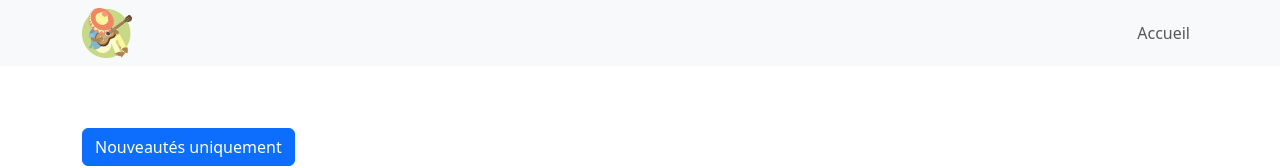
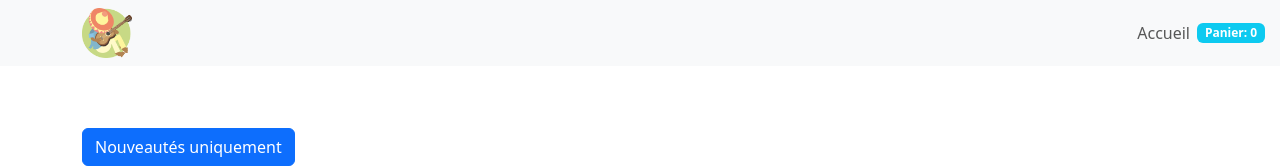
Before and after one commit to GuillardPierre/cloud_react, a React (Vite) app: page / in a window 1280 px wide. Shown: the top 168 px of the page. Built offline with nearby package versions, Linux system fonts and the light colour scheme.

Commit message:
activité 14

```diff
--- a/src/App.jsx
+++ b/src/App.jsx
@@ -44,10 +44,13 @@ const dishes = [
 
 export default function App() {
   const [showNewOnly, setShowNewOnly] = useState(false);
+  const [cartCount, setCartCount] = useState(0);
 
   const handleShowNewOnly = () => {
     setShowNewOnly((prev) => !prev);
   };
+
+  const addToCart = () => setCartCount((prev) => prev + 1);
 
   const filteredDishes = dishes.filter(
     (dish) => dish.stock > 0 && (showNewOnly ? dish.isNew : true)
@@ -55,7 +58,7 @@ export default function App() {
 
   return (
     <>
-      <Header />
+      <Header cartCount={cartCount} />
       <main>
         <Container>
           <Row>
@@ -68,7 +71,7 @@ export default function App() {
           <Row>
             {filteredDishes.map((dish) => (
               <Col key={dish.id} xs={12} md={4}>
-                <Dish dish={dish} />
+                <Dish dish={dish} addToCart={addToCart} />
               </Col>
             ))}
           </Row>
--- a/src/assets/styles/header.scss
+++ b/src/assets/styles/header.scss
@@ -2,3 +2,7 @@ header img {
   height: 50px;
   width: 50px;
 }
+
+header .badge {
+  margin-top: 8px;
+}
--- a/src/components/Dish.jsx
+++ b/src/components/Dish.jsx
@@ -1,7 +1,7 @@
 import { Badge, Button, Card } from 'react-bootstrap';
 import '../assets/styles/dish.scss';
 
-export default function Dish({ dish }) {
+export default function Dish({ dish, addToCart }) {
   return (
     <Card>
       {dish.isNew && <Badge>Nouveau</Badge>}
@@ -14,12 +14,7 @@ export default function Dish({ dish }) {
         <Card.Title>{dish.name}</Card.Title>
         <Card.Text>{dish.price}€</Card.Text>
       </Card.Body>
-      <Button
-        variant={'primary'}
-        onClick={() => {
-          window.alert(`Le plat ${dish.name} est maintenant dans votre panier`);
-        }}
-      >
+      <Button variant={'primary'} onClick={addToCart}>
         Ajouter au panier
       </Button>
     </Card>
--- a/src/components/Header.jsx
+++ b/src/components/Header.jsx
@@ -1,8 +1,8 @@
-import { Container, Image, Nav, Navbar } from 'react-bootstrap';
+import { Badge, Container, Image, Nav, Navbar } from 'react-bootstrap';
 import '../assets/styles/header.scss';
 import logo from '../assets/logo.webp';
 
-export default function Header() {
+export default function Header({ cartCount }) {
   return (
     <header>
       <Navbar expand='lg' className='bg-body-tertiary'>
@@ -19,6 +19,7 @@ export default function Header() {
           </Navbar.Collapse>
         </Container>
       </Navbar>
+      <Badge bg='info'>Panier: {cartCount}</Badge>
     </header>
   );
 }
```
